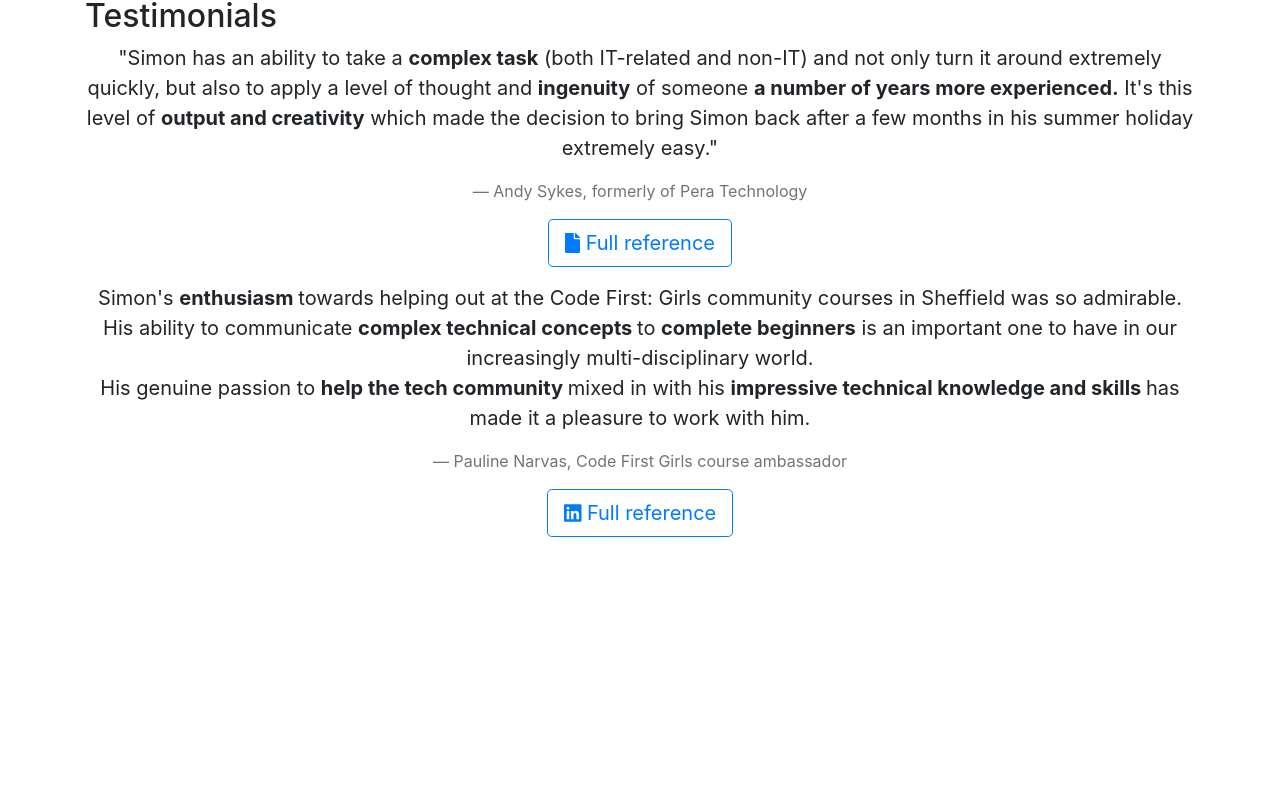
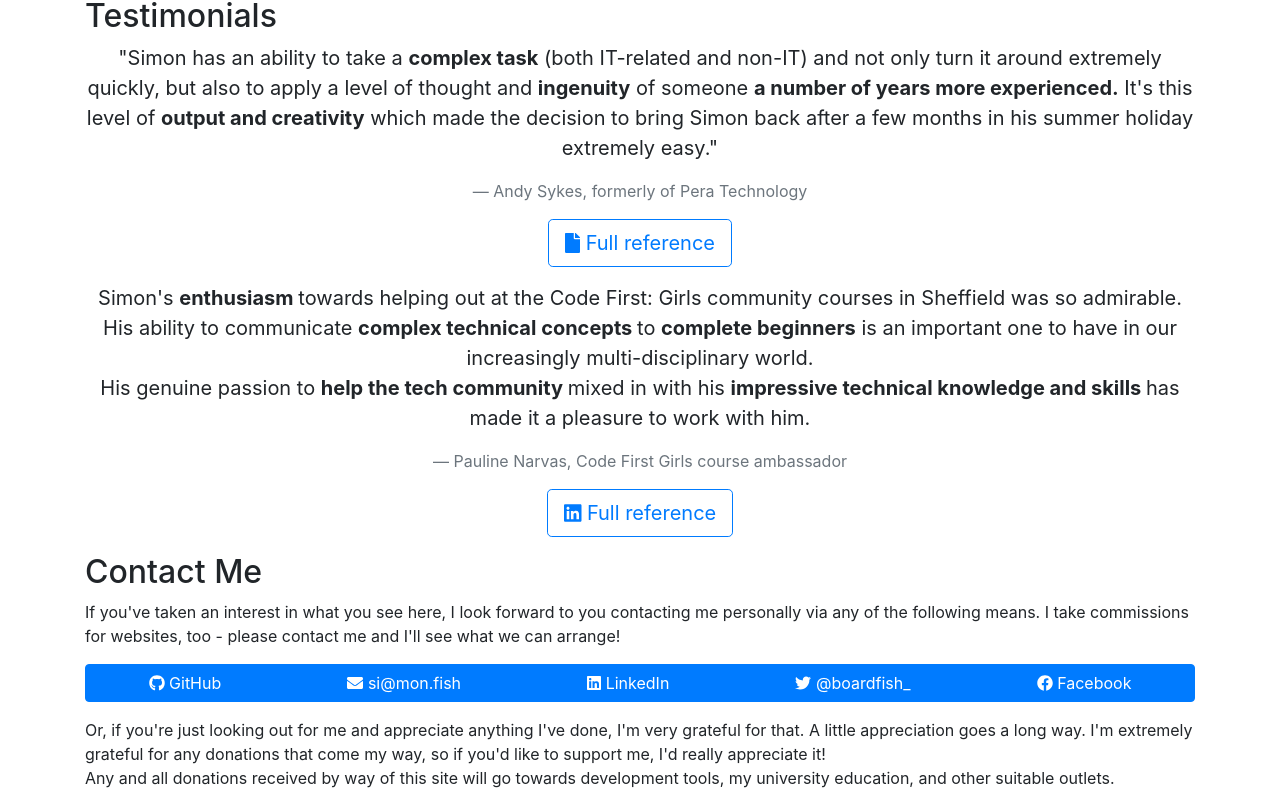
Before and after one commit to boardfish/simon.fish, a React (Create React App) app: page / in a window 1280 px wide. Shown: the part 546-1352 px from the top of the page. Before the commit the page ends 1099 px from the top, so only its background shows below. Built offline with nearby package versions, Linux system fonts and the light colour scheme.

Commit message:
Add Contact Me section, update social links

```diff
--- a/src/App.js
+++ b/src/App.js
@@ -4,6 +4,7 @@ import Header from "./components/Header";
 import TestimonialsSection from "./components/TestimonialsSection";
 import "./App.css";
 import About from "./components/About";
+import ContactMe from "./components/ContactMe";
 
 class App extends Component {
   render() {
@@ -13,6 +14,7 @@ class App extends Component {
           <Header />
           <About />
           <TestimonialsSection />
+          <ContactMe />
         </Container>
       </Container>
     );
--- /dev/null
+++ b/src/components/ContactMe.js
@@ -0,0 +1,28 @@
+import React from "react";
+import SocialLinkGroup from "./SocialLinkGroup";
+
+export default () => {
+  return (
+    <div>
+      <h2>Contact Me</h2>
+      <p>
+        If you've taken an interest in what you see here, I look forward to you
+        contacting me personally via any of the following means. I take
+        commissions for websites, too - please contact me and I'll see what we
+        can arrange!
+      </p>
+      <div className="pb-3">
+        <SocialLinkGroup />
+      </div>
+      <p>
+        Or, if you're just looking out for me and appreciate anything I've done,
+        I'm very grateful for that. A little appreciation goes a long way. I'm
+        extremely grateful for any donations that come my way, so if you'd like
+        to support me, I'd really appreciate it!
+        <br />
+        Any and all donations received by way of this site will go towards
+        development tools, my university education, and other suitable outlets.
+      </p>
+    </div>
+  );
+};
--- a/src/components/Header.js
+++ b/src/components/Header.js
@@ -2,6 +2,7 @@ import React, { Component } from "react";
 import { Row, Col, Card, CardBody } from "reactstrap";
 import ProfileImage from "../images/profile.jpg";
 import SocialLink from "./SocialLink";
+import SocialLinkGroup from "./SocialLinkGroup";
 
 class Header extends Component {
   render() {
@@ -12,38 +13,7 @@ class Header extends Component {
             <CardBody>
               <h1 className="display-3">Simon Fish</h1>
               <p className="lead">Student. Software engineer. Explorer.</p>
-              <div className="btn-group">
-                <SocialLink
-                  link="https://github.com/boardfish"
-                  colorClass="primary"
-                  icon={["fab", "github"]}
-                  text="GitHub"
-                />
-                <SocialLink
-                  link="mailto:si@mon.fish"
-                  colorClass="primary"
-                  icon="envelope"
-                  text="si@mon.fish"
-                />
-                <SocialLink
-                  link="https://linkedin.com/in/boardfish"
-                  colorClass="primary"
-                  icon={["fab", "linkedin"]}
-                  text="LinkedIn"
-                />
-                <SocialLink
-                  link="https://twitter.com/boardfish"
-                  colorClass="primary"
-                  icon={["fab", "twitter"]}
-                  text="@boardfish_"
-                />
-                <SocialLink
-                  link="https://facebook.com/simonfish84"
-                  colorClass="primary"
-                  icon={["fab", "facebook"]}
-                  text="Facebook"
-                />
-              </div>
+              <SocialLinkGroup />
             </CardBody>
           </Card>
         </Col>
--- a/src/components/SocialLink.js
+++ b/src/components/SocialLink.js
@@ -3,7 +3,12 @@ import { FontAwesomeIcon } from "@fortawesome/react-fontawesome";
 
 export default props => {
   return (
-    <a href={props.link} className={`btn btn-${props.colorClass}`}>
+    <a
+      href={props.link}
+      target="_blank"
+      rel="noopener noreferrer"
+      className={`btn btn-${props.colorClass}`}
+    >
       <FontAwesomeIcon icon={props.icon} /> {props.text}
     </a>
   );
--- /dev/null
+++ b/src/components/SocialLinkGroup.js
@@ -0,0 +1,39 @@
+import React from "react";
+import SocialLink from "./SocialLink";
+
+export default () => {
+  return (
+    <div className="btn-group w-100">
+      <SocialLink
+        link="https://github.com/boardfish"
+        colorClass="primary"
+        icon={["fab", "github"]}
+        text="GitHub"
+      />
+      <SocialLink
+        link="mailto:si@mon.fish"
+        colorClass="primary"
+        icon="envelope"
+        text="si@mon.fish"
+      />
+      <SocialLink
+        link="https://linkedin.com/in/boardfish"
+        colorClass="primary"
+        icon={["fab", "linkedin"]}
+        text="LinkedIn"
+      />
+      <SocialLink
+        link="https://twitter.com/boardfish_"
+        colorClass="primary"
+        icon={["fab", "twitter"]}
+        text="@boardfish_"
+      />
+      <SocialLink
+        link="https://facebook.com/simonfish84"
+        colorClass="primary"
+        icon={["fab", "facebook"]}
+        text="Facebook"
+      />
+    </div>
+  );
+};
```
